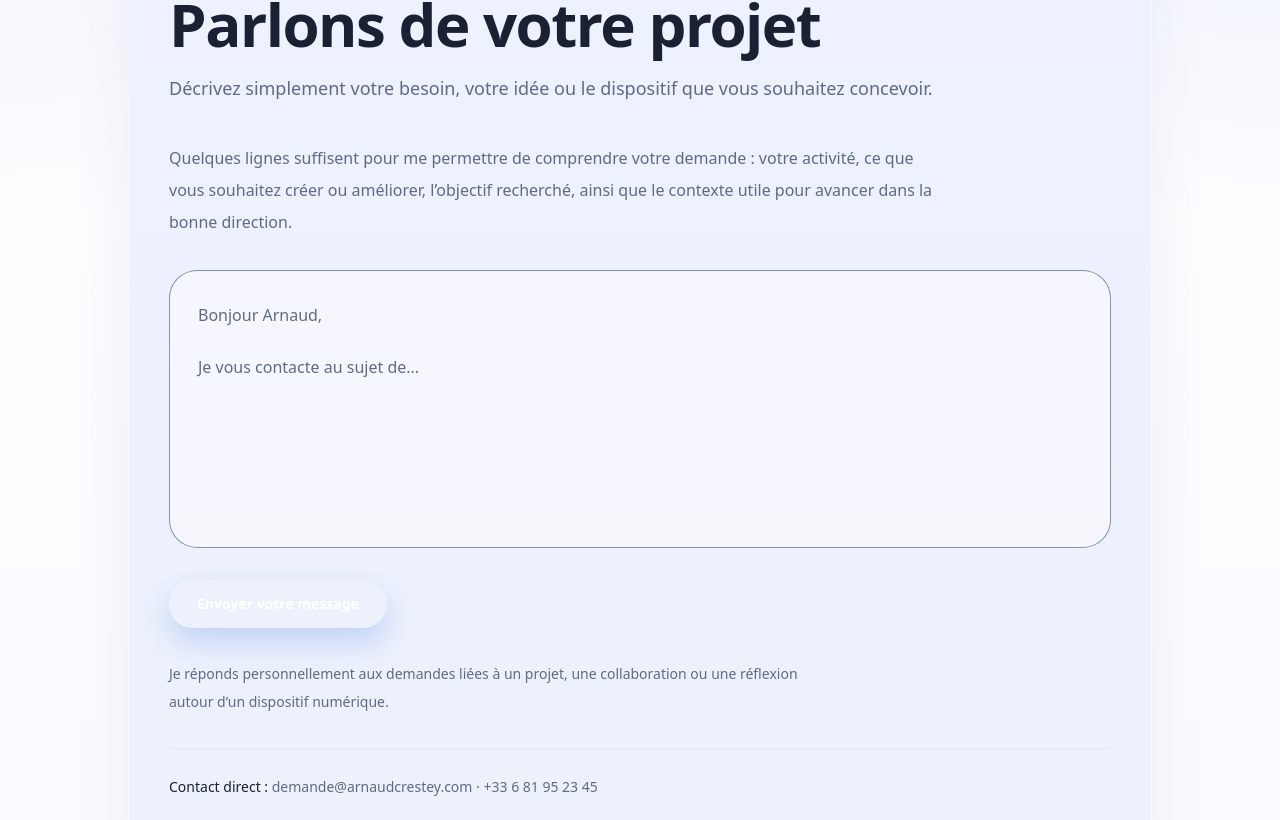
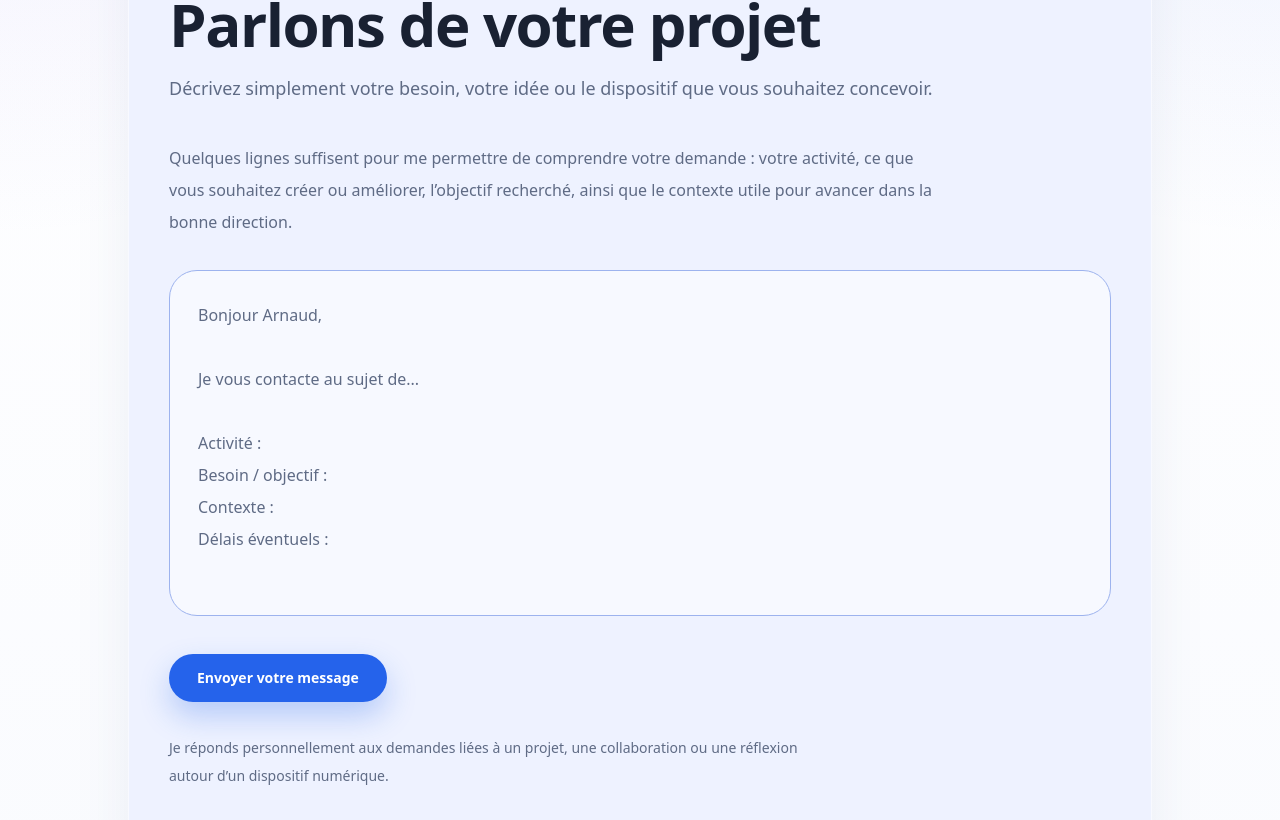
Before and after one commit to arnaudcrestey/portail-site-vitrine, a Next.js app: page /contact in a window 1280 px wide. Shown: the part 300-1120 px from the top of the page. Built offline with nearby package versions, Linux system fonts and the light colour scheme.

Commit message:
Update page.tsx

```diff
--- a/app/contact/page.tsx
+++ b/app/contact/page.tsx
@@ -8,26 +8,12 @@ export const metadata = {
 };
 
 export default function ContactPage() {
-  const mailSubject = encodeURIComponent('Demande de contact depuis arnaudcrestey.com');
-  const mailBody = encodeURIComponent(
-    `Bonjour Arnaud,
-
-Je vous contacte au sujet de...
-
-Activité :
-Besoin / objectif :
-Contexte :
-Délais éventuels :
-
-Bien cordialement,`
-  );
-
   return (
     <section className="section-spacing">
       <div className="container-layout">
         <div className="mx-auto max-w-5xl">
-          <Surface className="rounded-[32px] border border-white/60 bg-[linear-gradient(180deg,#eef1ff_0%,#edf1fb_100%)] px-6 py-8 sm:px-8 sm:py-10 lg:px-10 lg:py-12">
-            <span className="inline-flex rounded-full border border-brand/20 bg-white/40 px-3 py-1 text-[11px] font-semibold uppercase tracking-[0.24em] text-brand">
+          <Surface className="rounded-[32px] border border-white/60 bg-[#EEF2FF] px-6 py-8 sm:px-8 sm:py-10 lg:px-10 lg:py-12">
+            <span className="inline-flex rounded-full border border-[#C9D4FF] bg-white/35 px-3 py-1 text-[11px] font-semibold uppercase tracking-[0.24em] text-[#3B82F6]">
               Contact
             </span>
 
@@ -40,36 +26,54 @@ Bien cordialement,`
               concevoir.
             </p>
 
-            <div className="mt-10">
+            <form
+              action={`mailto:${contactDetails.email}`}
+              method="post"
+              encType="text/plain"
+              className="mt-10"
+            >
               <p className="max-w-3xl text-sm leading-7 text-slate sm:text-base sm:leading-8">
                 Quelques lignes suffisent pour me permettre de comprendre votre demande :
                 votre activité, ce que vous souhaitez créer ou améliorer, l’objectif recherché,
                 ainsi que le contexte utile pour avancer dans la bonne direction.
               </p>
 
-              <div className="mt-8 rounded-[28px] border border-line/80 bg-white/45 p-5 sm:p-6 lg:p-7">
-                <div className="min-h-[220px] text-sm leading-7 text-slate sm:text-base sm:leading-8">
-                  <p>Bonjour Arnaud,</p>
-                  <p className="mt-5">Je vous contacte au sujet de...</p>
-                </div>
+              <div className="mt-8">
+                <label htmlFor="message" className="sr-only">
+                  Votre message
+                </label>
+                <textarea
+                  id="message"
+                  name="message"
+                  rows={9}
+                  placeholder={`Bonjour Arnaud,
+
+Je vous contacte au sujet de...
+
+Activité :
+Besoin / objectif :
+Contexte :
+Délais éventuels :`}
+                  className="w-full resize-none rounded-[28px] border border-[#9DB3EE] bg-white/55 px-6 py-6 text-sm leading-7 text-ink outline-none transition duration-200 placeholder:text-slate focus:border-[#2563EB] focus:bg-white focus:ring-4 focus:ring-[#2563EB]/10 sm:px-7 sm:py-7 sm:text-base sm:leading-8"
+                />
               </div>
-            </div>
 
-            <div className="mt-8">
-              <a
-                href={`mailto:${contactDetails.email}?subject=${mailSubject}&body=${mailBody}`}
-                className="inline-flex min-h-12 items-center justify-center rounded-full bg-brand px-6 py-3 text-sm font-semibold text-white shadow-[0_14px_30px_rgba(37,99,235,0.22)] transition duration-300 ease-premium hover:-translate-y-0.5 hover:bg-brand/92 sm:px-7"
-              >
-                Envoyer votre message
-              </a>
-            </div>
+              <div className="mt-8">
+                <button
+                  type="submit"
+                  className="inline-flex min-h-12 items-center justify-center rounded-full bg-[#2563EB] px-6 py-3 text-sm font-semibold text-white shadow-[0_14px_30px_rgba(37,99,235,0.28)] transition duration-300 ease-premium hover:-translate-y-0.5 hover:bg-[#1D4ED8] sm:px-7"
+                >
+                  Envoyer votre message
+                </button>
+              </div>
+            </form>
 
             <p className="mt-8 max-w-2xl text-sm leading-7 text-slate">
               Je réponds personnellement aux demandes liées à un projet, une collaboration
               ou une réflexion autour d’un dispositif numérique.
             </p>
 
-            <div className="mt-8 border-t border-brand/30 pt-6 text-sm leading-7 text-slate">
+            <div className="mt-8 border-t border-[#D8E2FF] pt-6 text-sm leading-7 text-slate">
               <span className="font-medium text-ink">Contact direct :</span>{' '}
               <a
                 href={`mailto:${contactDetails.email}`}
@@ -77,7 +81,7 @@ Bien cordialement,`
               >
                 {contactDetails.email}
               </a>{' '}
-              <span className="text-brand/40">·</span>{' '}
+              <span className="text-[#9DB3EE]">·</span>{' '}
               <a
                 href={`tel:${contactDetails.phone.replace(/\s+/g, '')}`}
                 className="transition-colors duration-200 hover:text-ink"
```
